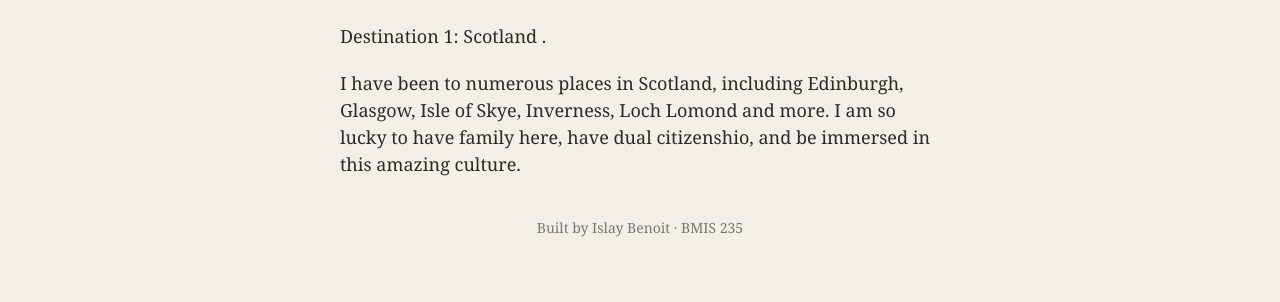
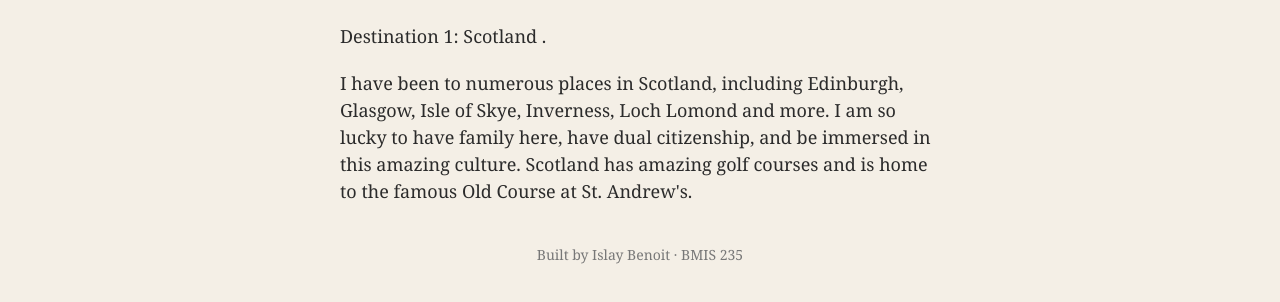
Before and after one commit to islaybenoit10/bmis235-html-3, a plain HTML site: page Scotland.html in a window 1280 px wide. Shown: the part 172-474 px from the top of the page. Drawn offline with Linux system fonts and the light colour scheme.

Commit message:
Enhance Scotland description with golf course details
Added information about Scotland's golf courses and the Old Course at St. Andrew's.

```diff
--- a/Scotland.html
+++ b/Scotland.html
@@ -30,7 +30,7 @@
 
 <h1>Scotland</h1>
 <p>Destination 1: Scotland .</p>
-<p>I have been to numerous places in Scotland, including Edinburgh, Glasgow, Isle of Skye, Inverness, Loch Lomond and more. I am so lucky to have family here, have dual citizenshio, and be immersed in this amazing culture.</p>
+<p>I have been to numerous places in Scotland, including Edinburgh, Glasgow, Isle of Skye, Inverness, Loch Lomond and more. I am so lucky to have family here, have dual citizenship, and be immersed in this amazing culture. Scotland has amazing golf courses and is home to the famous Old Course at St. Andrew's. </p>
 
 <!-- Footer: fill in your name -->
 <footer>Built by Islay Benoit &middot; BMIS 235</footer>
```
